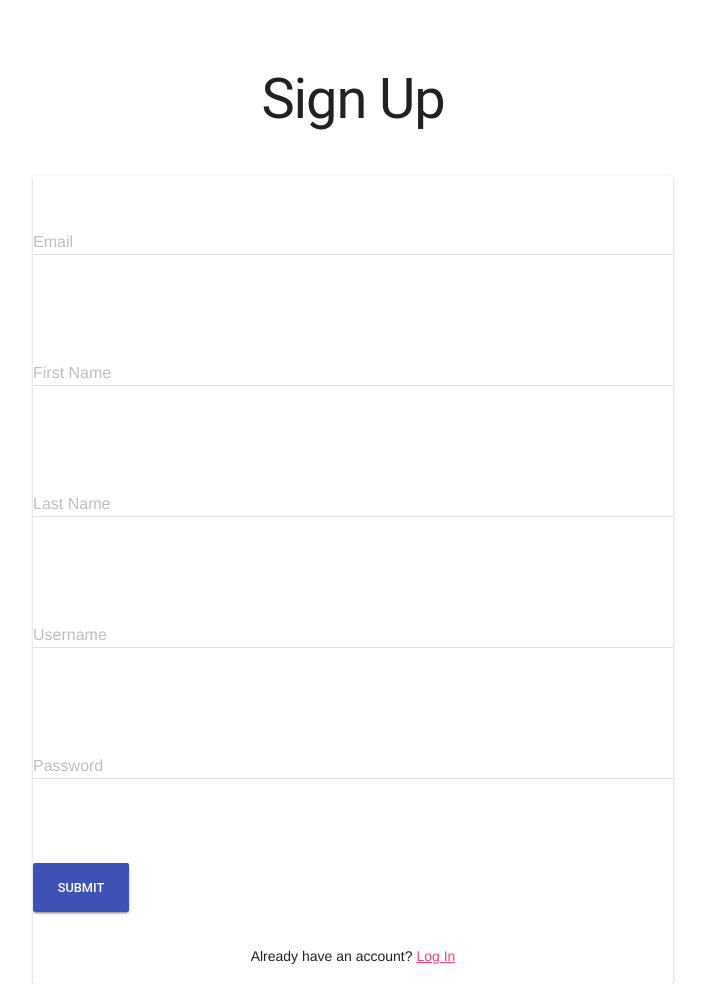
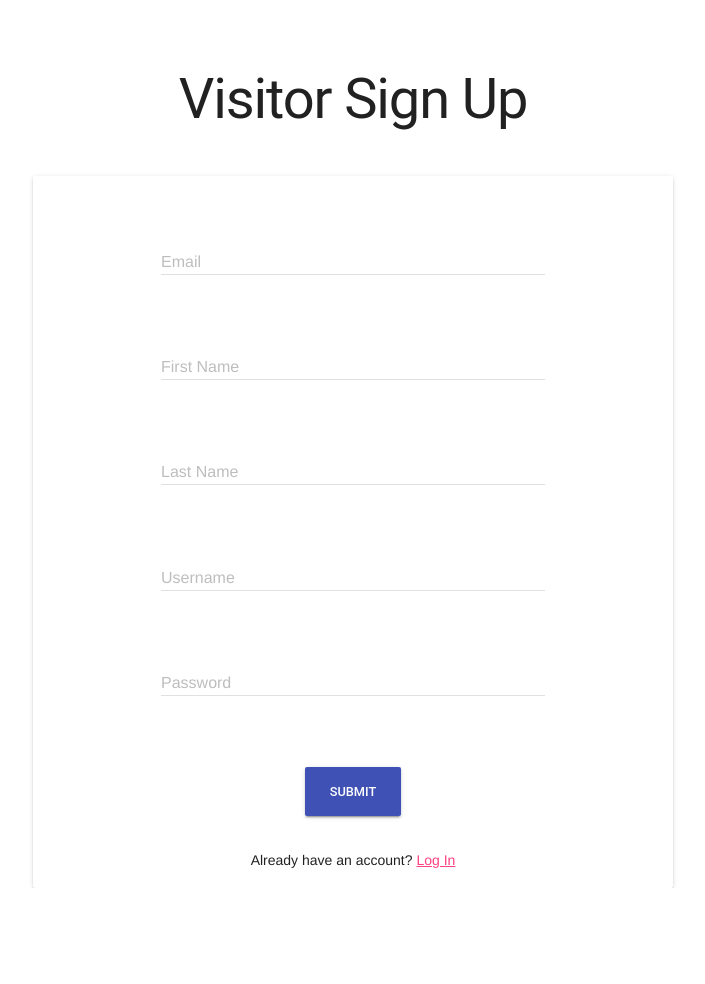
Before and after one commit to Siang-Yi/TeamSynthetic, a Flask app: page /signup in a window 1280 px wide. Shown: the whole page, without its empty margins (287-992 px from the left). After the commit the page ends 888 px from the top, so only its background shows below. Run offline with Flask 2, Linux system fonts and the light colour scheme.

Commit message:
Design change to login and signup page

```diff
--- a/mainPackage/templates/login.html
+++ b/mainPackage/templates/login.html
@@ -38,10 +38,10 @@
             <input class="mdl-textfield__input" type="password" id="password" name="password">
             <label class="mdl-textfield__label" for="sample1">Password</label>
           </div>
-
+        </div>
         <input type="submit" class="mdl-button mdl-js-button mdl-button--raised mdl-button--colored" id="submit" value="submit" />
       </form>
-    </div>
+
 
     <p class="centerTxt">Don't have an account? <a href="signup">Sign up</a></p>
 
--- a/mainPackage/templates/signup.html
+++ b/mainPackage/templates/signup.html
@@ -3,7 +3,7 @@
 
 <head>
   <meta charset="utf-8">
-  <title>Sign Up</title>
+  <title>Visitor Sign Up</title>
   <link rel="stylesheet" href="https://fonts.googleapis.com/icon?family=Material+Icons">
   <link rel="stylesheet" href="https://code.getmdl.io/1.3.0/material.indigo-pink.min.css">
   <script defer src="https://code.getmdl.io/1.3.0/material.min.js"></script>
@@ -11,8 +11,9 @@
 </head>
 
 <body>
-  <h1 class="signUpTitle">Sign Up</h1>
+  <h1 class="signUpTitle">Visitor Sign Up</h1>
   <div class="demo-card-wide mdl-card mdl-shadow--2dp">
+    <div class="inputs">
     <form class="" action="" method="post">
       <!--Email-->
       <div class="mdl-textfield mdl-js-textfield">
@@ -44,6 +45,7 @@
         <label class="mdl-textfield__label" for="sample1">Password</label>
         <input class="mdl-textfield__input" type="text" id="password" name="password" value="">
       </div>
+    </div>
 
       <input type="submit" class="mdl-button mdl-js-button mdl-button--raised mdl-button--colored" id="submit" value="submit" />
     </form>
```
Lines whose indentation alone changed are shown as unchanged.
